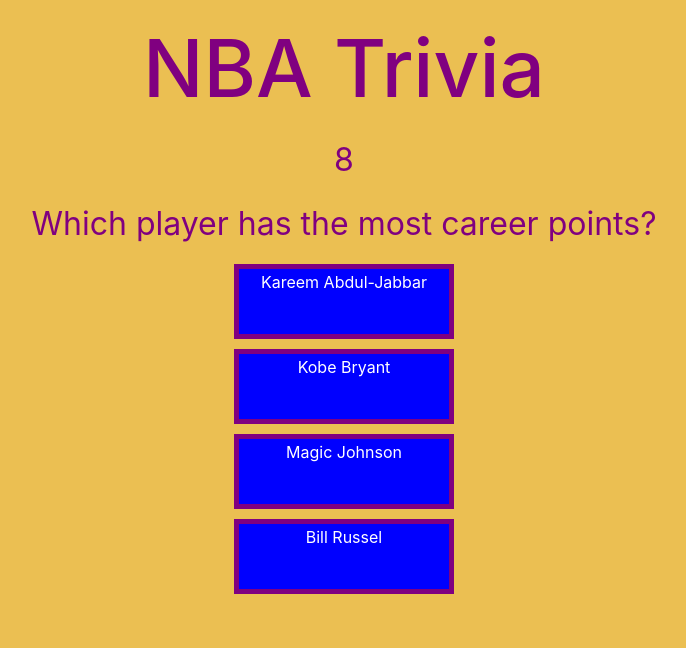
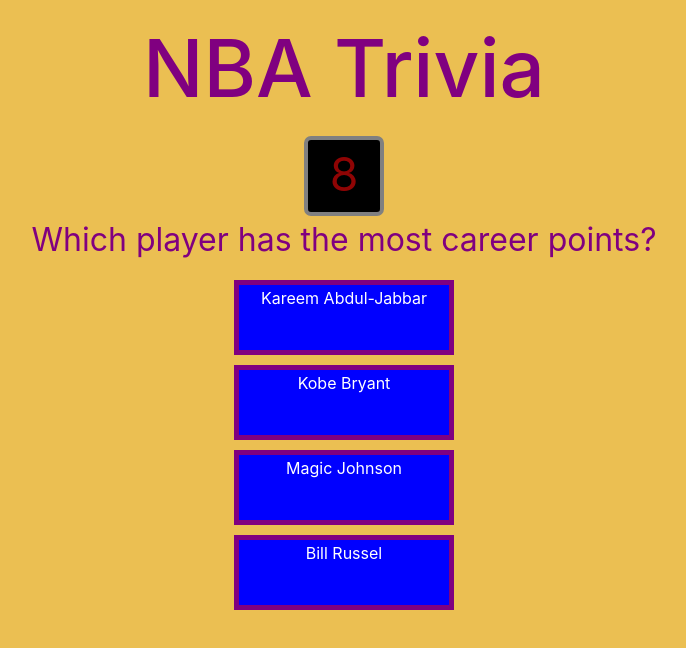
Before and after one commit to poweredhoward/NBA-Trivia, a plain HTML site: page index.html in a window 1280 px wide. Both pictures are taken after a click on the button "Start Quiz". Shown: the whole page, without its empty margins (296-982 px from the left). Drawn offline with nearby package versions, Linux system fonts and the light colour scheme.

Commit message:
Added NBA style playclock

```diff
--- a/assets/css/style.css
+++ b/assets/css/style.css
@@ -52,3 +52,16 @@ img {
     width: auto;
     margin: auto 0;
 }
+
+span{
+    border: 4px grey solid;
+    border-radius: 7px;
+    background-color: black;
+    color: rgb(143, 4, 4);
+    text-align: center;
+    font-size: 290%;
+    width: 80px;
+    height: 80px;
+    display: inline-block;
+    margin: 0 auto;
+}
--- a/assets/javascript/app.js
+++ b/assets/javascript/app.js
@@ -111,7 +111,7 @@ $(document).ready(function() {
         }
 
         page.empty();
-        var timedisplay = $("<p>");
+        var timedisplay = $("<span>");
         var questiondisplay = $("<p>");
         var option1 = $("<button>");
         var option2 = $("<button>");
```
